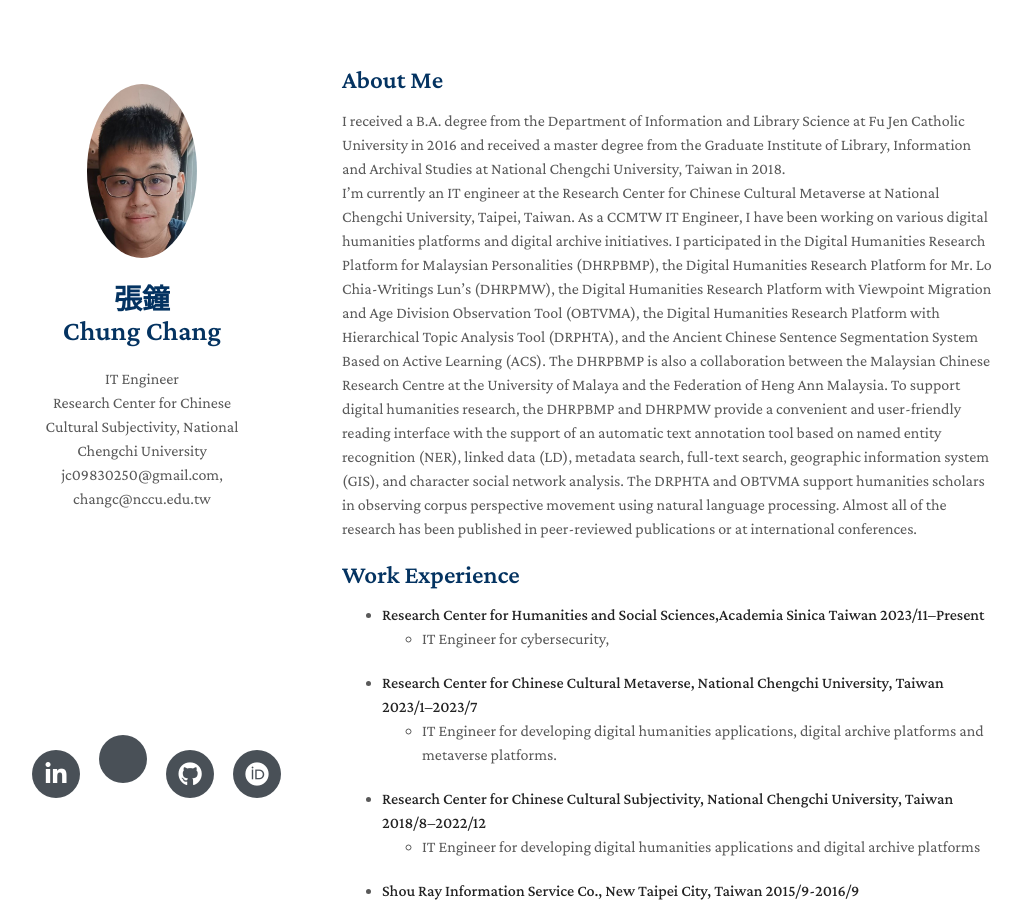
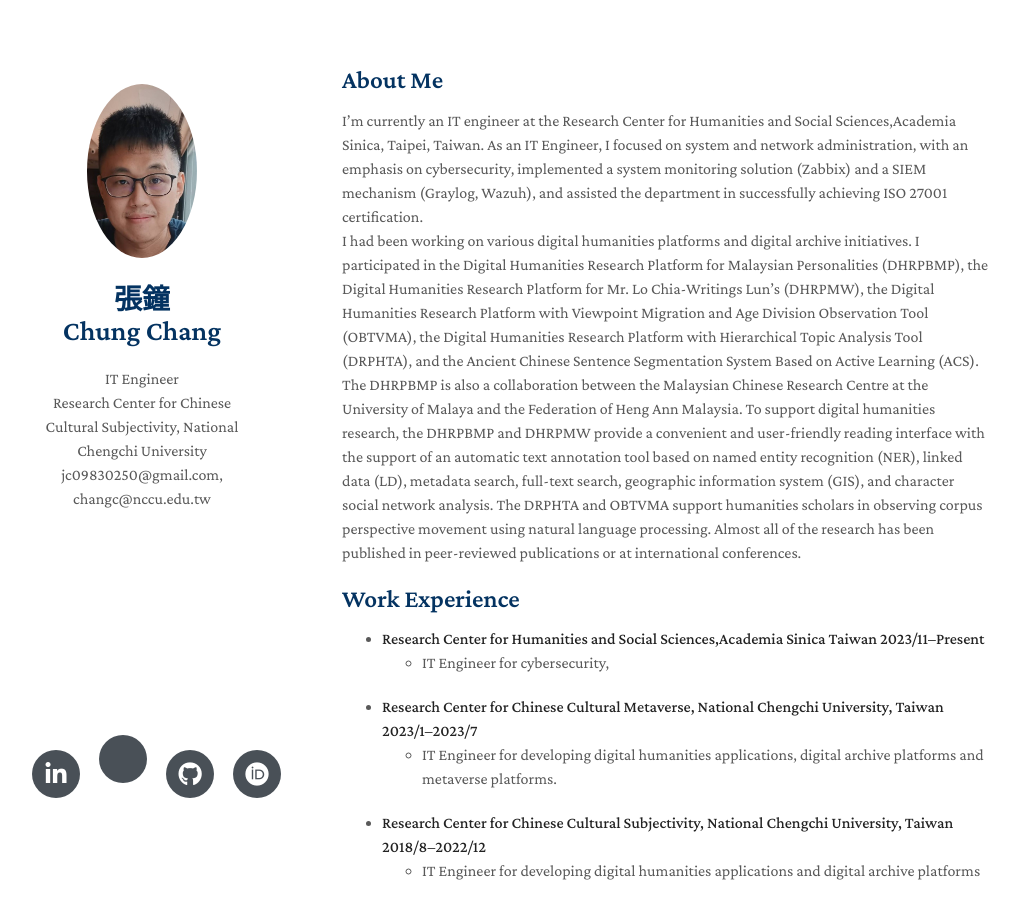
Before and after one commit to jc9830250/jc9830250.github.io, a Jekyll site: the page built from index.md, in a window 1280 px wide and 900 px high. Shown: the whole window, without its empty margins (128-1150 px from the left). Built offline with Jekyll 4.4.1, drawn with Linux system fonts in a browser that asks for light colours; nearby versions of some CDN libraries; a style sheet for code colours, icons or effects is not loaded; our own code applies the rules of GitHub Pages for plain Markdown files; some of the changed text lies outside the part shown.

Commit message:
Update index.md

```diff
--- a/index.md
+++ b/index.md
@@ -3,9 +3,10 @@ layout: homepage
 ---
 
 ## About Me
-I received a B.A. degree from the Department of Information and Library Science at Fu Jen Catholic University in 2016 and received a master degree from the Graduate Institute of Library, Information and Archival Studies at National Chengchi University, Taiwan in 2018. <br>
-I'm currently an IT engineer at the Research Center for Chinese Cultural Metaverse at National Chengchi University, Taipei, Taiwan.
-As a CCMTW IT Engineer, I have been working on various digital humanities platforms and digital archive initiatives. I participated in the Digital Humanities Research Platform for Malaysian Personalities (DHRPBMP), the Digital Humanities Research Platform for Mr. Lo Chia-Writings Lun's (DHRPMW), the Digital Humanities Research Platform with Viewpoint Migration and Age Division Observation Tool (OBTVMA), the Digital Humanities Research Platform with Hierarchical Topic Analysis Tool (DRPHTA), and the Ancient Chinese Sentence Segmentation System Based on Active Learning (ACS). The DHRPBMP is also a collaboration between the Malaysian Chinese Research Centre at the University of Malaya and the Federation of Heng Ann Malaysia. To support digital humanities research, the DHRPBMP and DHRPMW provide a convenient and user-friendly reading interface with the support of an automatic text annotation tool based on named entity recognition (NER), linked data (LD), metadata search, full-text search, geographic information system (GIS), and character social network analysis. The DRPHTA and OBTVMA support humanities scholars in observing corpus perspective movement using natural language processing. Almost all of the research has been published in peer-reviewed publications or at international conferences.
+
+I'm currently an IT engineer at the Research Center for Humanities and Social Sciences,Academia Sinica, Taipei, Taiwan. As an IT Engineer, I focused on system and network administration, with an emphasis on cybersecurity,
+implemented a system monitoring solution (Zabbix) and a SIEM mechanism (Graylog, Wazuh), and assisted the department in successfully achieving ISO 27001 certification.<br>
+I had been working on various digital humanities platforms and digital archive initiatives. I participated in the Digital Humanities Research Platform for Malaysian Personalities (DHRPBMP), the Digital Humanities Research Platform for Mr. Lo Chia-Writings Lun's (DHRPMW), the Digital Humanities Research Platform with Viewpoint Migration and Age Division Observation Tool (OBTVMA), the Digital Humanities Research Platform with Hierarchical Topic Analysis Tool (DRPHTA), and the Ancient Chinese Sentence Segmentation System Based on Active Learning (ACS). The DHRPBMP is also a collaboration between the Malaysian Chinese Research Centre at the University of Malaya and the Federation of Heng Ann Malaysia. To support digital humanities research, the DHRPBMP and DHRPMW provide a convenient and user-friendly reading interface with the support of an automatic text annotation tool based on named entity recognition (NER), linked data (LD), metadata search, full-text search, geographic information system (GIS), and character social network analysis. The DRPHTA and OBTVMA support humanities scholars in observing corpus perspective movement using natural language processing. Almost all of the research has been published in peer-reviewed publications or at international conferences.
 ## Work Experience
 - **Research Center for Humanities and Social Sciences,Academia Sinica Taiwan 2023/11–Present**
   - IT Engineer for cybersecurity,
@@ -108,12 +109,14 @@ Digital Library, Digital Humanities, Information Organization, Natural Language
 
 ## Computer Skills
 - Python: Data Analysis, Machine Learning, Flask
-- PHP: Developing Omeka S (open source of digital archive system), Moodle Plugins
+- PHP: Developing 、Omeka S (open source of digital archive system), Moodle Plugins
 - Java: Developing Dspace (open source of digital archive system)
 - JavaScript: Node.js, Google Analytics Plugin
 - Perl: Developing Koha (open source integrated library system)
 - R: Statistic and Data Analysis
 - Linux: Ubuntu/Debian Server, Proxmox, Zentyal
+- Network: Fortinet
+- cybersecurity: ISO/IEC 27001 : 2022 Lead Auditor
 
 ## Volunteer Experience
 - **Library Service Team of Guangdong Union Theological Seminary Library, China	2017/01/14-2017/01/21**
```
